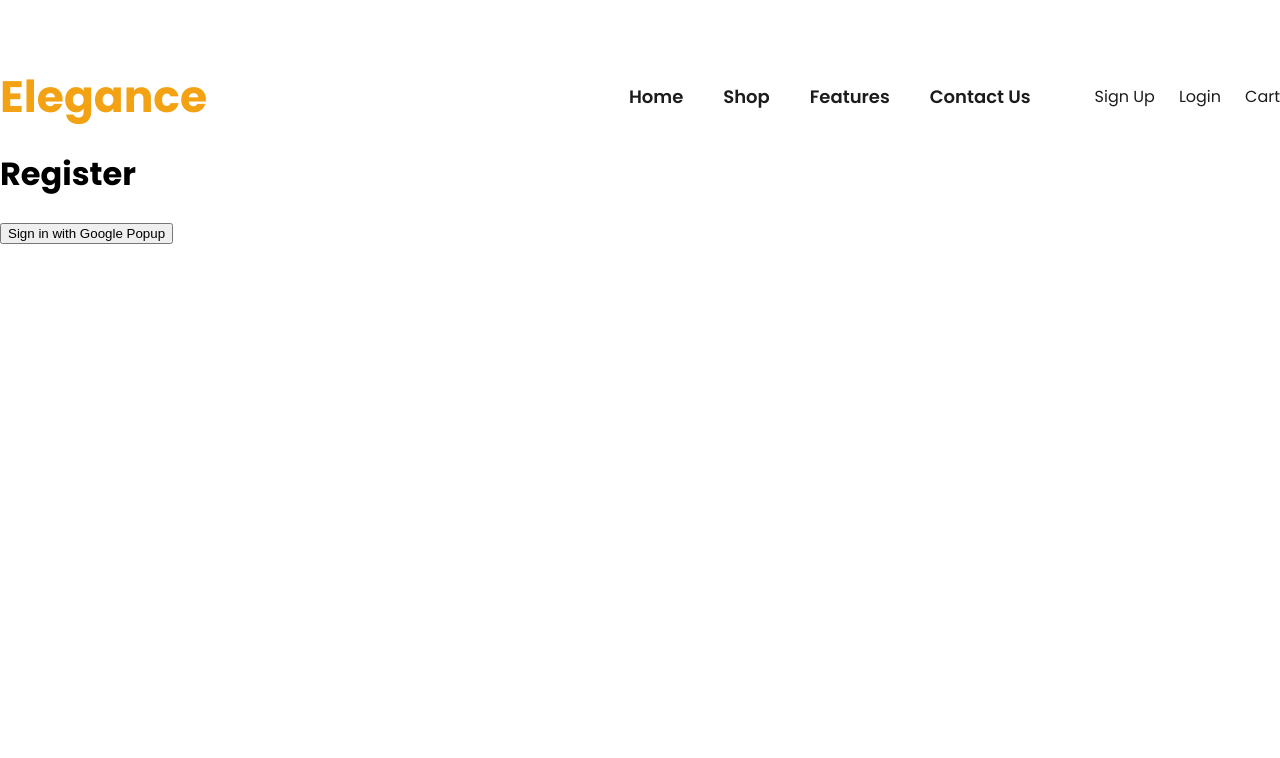
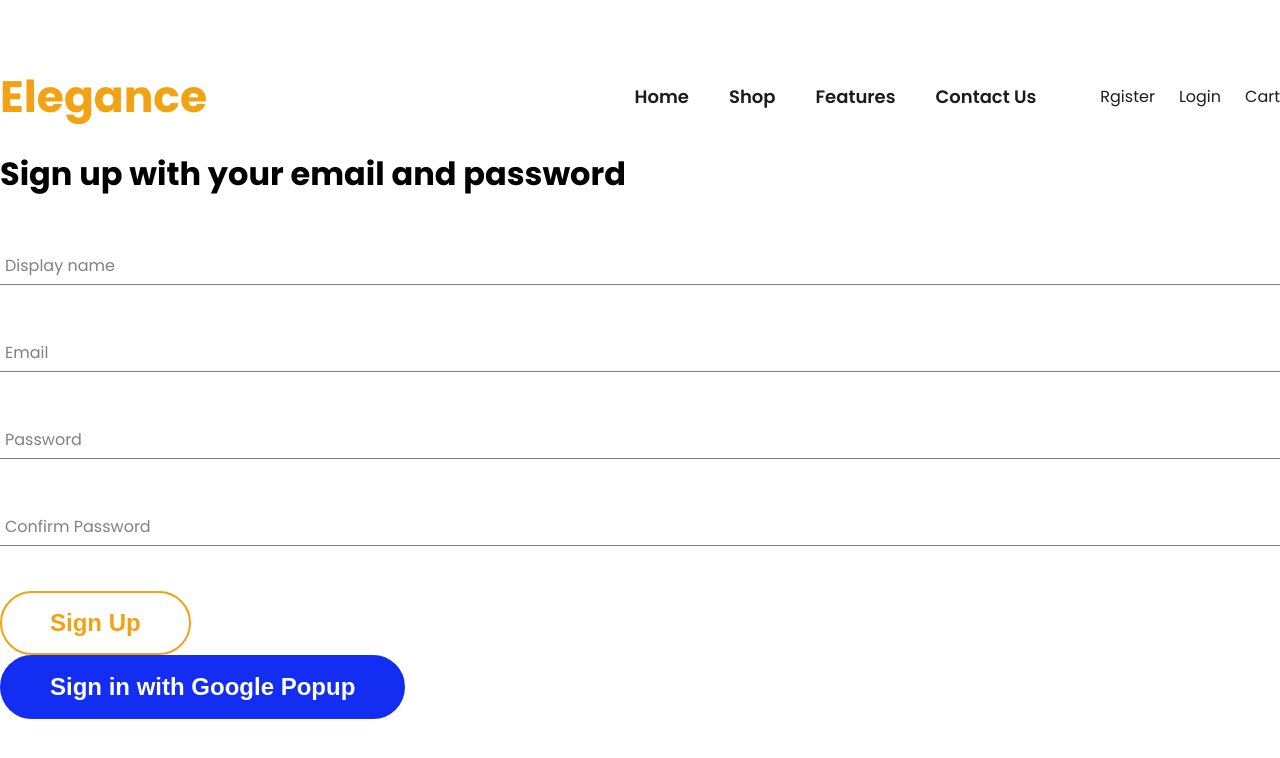
Before and after one commit to devmarto/elegance-furniture-shop, a React (Vite) app in the folder elegance/: page /register in a window 1280 px wide. Shown: the top 758 px of the page. Built offline with nearby package versions, Linux system fonts and the light colour scheme.

Commit message:
Create form input and button component

```diff
--- /dev/null
+++ b/elegance/src/components/Button/Button.jsx
@@ -0,0 +1,16 @@
+import './button.styles.scss';
+
+const BUTTON_TYPE_CLASS = {
+  google: 'google-sing-in',
+  invert: 'inverted'
+}
+
+const Button = ({children, buttonType, ...otherProps}) => {
+  return (
+    <button className={`button-default ${BUTTON_TYPE_CLASS[buttonType]}`} {...otherProps}>
+      {children}
+    </button>
+  )
+}
+
+export default Button;
--- /dev/null
+++ b/elegance/src/components/Button/button.styles.scss
@@ -0,0 +1,21 @@
+.button-default {
+  border: 2px solid #F2A213;
+  background-color: #F2A213;
+  border-radius: 100px;
+  color: #FFF;
+  font-size: 24px;
+  font-weight: bold;
+  cursor: pointer;
+  padding: 1rem 3rem;
+}
+
+.google-sing-in{
+  background-color: #132df2;
+  border: 2px solid #132df2;
+}
+
+.inverted {
+  color: #F2A213;
+  background-color: #FFF;
+  border: 2px solid #F2A213;
+}
--- /dev/null
+++ b/elegance/src/components/FormInput/FormInput.jsx
@@ -0,0 +1,20 @@
+import './form-input.styles.scss'
+
+const FormInput = ({label, ...otherProps}) => {
+  return (
+    <div className='group'>
+      <input className='form-input' {...otherProps}/>
+      {label && (
+        <label
+          className={`${
+            otherProps.value.length ? 'shrink' : ''
+          } form-input-label`}
+        >
+          {label}
+        </label>
+      )}
+    </div>
+  )
+}
+
+export default FormInput;
--- /dev/null
+++ b/elegance/src/components/FormInput/form-input.styles.scss
@@ -0,0 +1,54 @@
+$sub-color: grey;
+$main-color: black;
+
+@mixin shrinkLabel {
+  top: -14px;
+  font-size: 12px;
+  color: $main-color;
+}
+
+.group {
+  position: relative;
+  margin: 45px 0;
+
+  .form-input {
+    background: none;
+    background-color: white;
+    color: $sub-color;
+    font-size: 18px;
+    padding: 10px 10px 10px 5px;
+    display: block;
+    width: 100%;
+    border: none;
+    border-radius: 0;
+    border-bottom: 1px solid $sub-color;
+    margin: 25px 0;
+
+    &:focus {
+      outline: none;
+    }
+
+    &:focus ~ .form-input-label {
+      @include shrinkLabel();
+    }
+  }
+
+  input[type='password'] {
+    letter-spacing: 0.3em;
+  }
+
+  .form-input-label {
+    color: $sub-color;
+    font-size: 16px;
+    font-weight: normal;
+    position: absolute;
+    pointer-events: none;
+    left: 5px;
+    top: 10px;
+    transition: 300ms ease all;
+
+    &.shrink {
+      @include shrinkLabel();
+    }
+  }
+}
--- a/elegance/src/routes/navbar/Navbar.jsx
+++ b/elegance/src/routes/navbar/Navbar.jsx
@@ -44,7 +44,7 @@ const Navbar = () => {
           </div>
           <div className="container-nav-action">
             <Link to={'/register'}>
-              <p>Sign Up</p>
+              <p>Rgister</p>
             </Link>
             <Link to={'/login'}>
               <p>Login</p>
--- a/elegance/src/routes/register/Register.jsx
+++ b/elegance/src/routes/register/Register.jsx
@@ -1,14 +1,102 @@
-import { signInWithGooglePopup, createUserDocumentFromAuth } from "../../utils/firebase/firebase.utils";
+import { useState } from "react";
+import { signInWithGooglePopup, createUserDocumentFromAuth, createAuthUserWithEmailAndPassword } from "../../utils/firebase/firebase.utils";
+import FormInput from "../../components/FormInput/FormInput";
+import Button from "../../components/Button/Button";
+
+
+const defaultFormFields = {
+  displayName: '',
+  email: '',
+  password: '',
+  confirmPassword: ''
+}
 
 const Register = () => {
+
+  const [formFileds, setFormFields] = useState(defaultFormFields)
+  const { displayName, email, password, confirmPassword } = formFileds;
+
+  const resetFormField = () => {
+    setFormFields(defaultFormFields);
+  }
+
+
+  const handleSubmit = async (event) => {
+    event.preventDefault();
+
+    if(password != confirmPassword) {
+      alert('password do not match');
+      return;
+    }
+
+    try {
+      const { user } = await createAuthUserWithEmailAndPassword(email, password);
+      await createUserDocumentFromAuth(user, {displayName});
+      resetFormField;
+
+    } catch(error) {
+      console.log(error);
+    }
+  }
+
+  const handleChange = (event) => {
+    const { name, value } = event.target;
+
+    setFormFields({ ...formFileds, [name]: value})
+  }
+
   const loginGoogleUser = async () => {
     const { user } = await signInWithGooglePopup();
     const userDocRef = await createUserDocumentFromAuth(user);
   }
   return (
     <>
-      <h1>Register</h1>
-      <button onClick={loginGoogleUser}>Sign in with Google Popup</button>
+      <div>
+        <h1>Sign up with your email and password</h1>
+        <form onSubmit={handleSubmit}>
+          <FormInput
+            label= 'Display name'
+            type="text"
+            required
+            onChange={handleChange}
+            name="displayName"
+            value={displayName}
+          />
+
+          <FormInput
+            label='Email'
+            type="email"
+            required
+            onChange={handleChange}
+            name="email"
+            value={email}
+          />
+
+          <FormInput
+            label='Password'
+            type="password"
+            required
+            onChange={handleChange}
+            name="password"
+            value={password}
+          />
+
+          <FormInput
+            label='Confirm Password'
+            type="password"
+            required
+            onChange={handleChange}
+            name="confirmPassword"
+            value={confirmPassword}
+          />
+
+          <Button buttonType="invert" type="submit">
+            Sign Up
+          </Button>
+          {/* <button type="submit">Sign Up</button> */}
+        </form>
+      </div>
+      <Button buttonType="google" onClick={loginGoogleUser}>Sign in with Google Popup</Button>
     </>
   )
 }
--- a/elegance/src/utils/firebase/firebase.utils.js
+++ b/elegance/src/utils/firebase/firebase.utils.js
@@ -2,9 +2,9 @@
 import { initializeApp } from "firebase/app";
 import {
   getAuth,
-  signInWithRedirect,
   signInWithPopup,
-  GoogleAuthProvider
+  GoogleAuthProvider,
+  createUserWithEmailAndPassword,
 } from 'firebase/auth'
 import {
   getFirestore,
@@ -35,7 +35,9 @@ export const signInWithGooglePopup = () => signInWithPopup(auth, provider);
 
 export const db = getFirestore();
 
-export const createUserDocumentFromAuth = async (userAuth) => {
+export const createUserDocumentFromAuth = async (userAuth, additionalInformation = {displayName: ''}) => {
+  if(!userAuth) return;
+
   const userDocRef = doc(db, 'users', userAuth.uid);
 
   console.log(userDocRef);
@@ -53,6 +55,7 @@ export const createUserDocumentFromAuth = async (userAuth) => {
         displayName,
         email,
         createdAt,
+        ...additionalInformation,
       });
     } catch (error) {
       console.log('error creating the user', error.message);
@@ -60,4 +63,10 @@ export const createUserDocumentFromAuth = async (userAuth) => {
   }
 
   return userDocRef;
+};
+
+export const createAuthUserWithEmailAndPassword = async (email, password) => {
+  if(!email || !password) return;
+
+  return await createUserWithEmailAndPassword(auth, email, password)
 }
```
